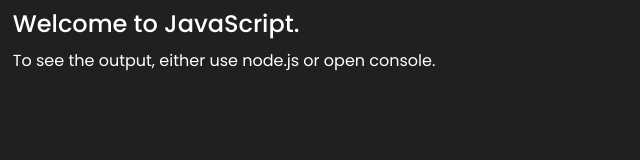
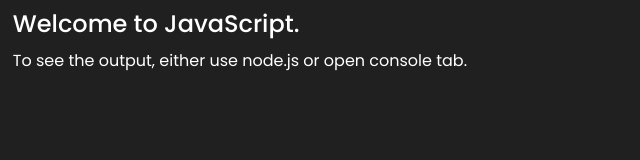
Before and after one commit to jahanvi-dev/JavaScript, a plain HTML site: page 02_index.html in a window 1280 px wide. Shown: the full height of the page, 0-640 px from the left. Drawn offline with Linux system fonts and the light colour scheme.

Commit message:
updated notes

```diff
--- a/02_index.html
+++ b/02_index.html
@@ -13,7 +13,7 @@
 
     <h2> Welcome to JavaScript. </h2>
 
-    <p> To see the output, either use node.js or open console.</p>
+    <p> To see the output, either use node.js or open console tab.</p>
 
 
 
```
Also changed, not shown: 02_script.js (+22 -3 lines).
